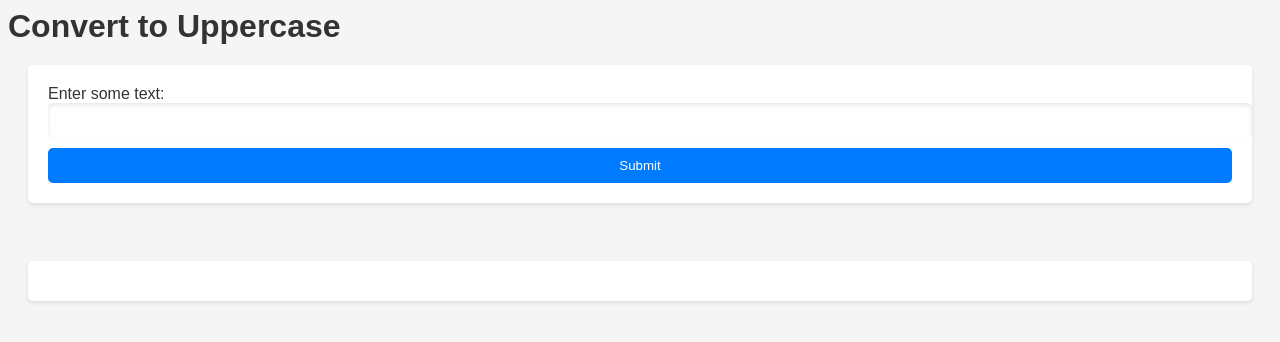
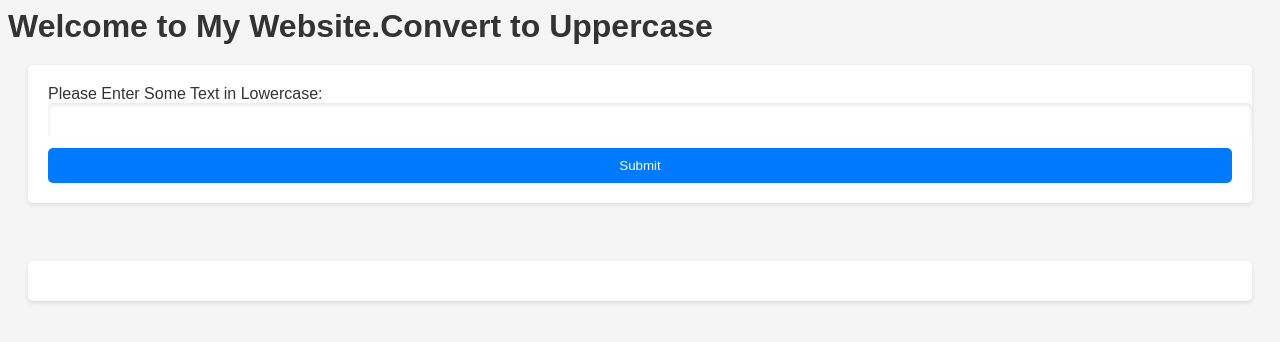
Before and after one commit to Hifzul27/static-api, a plain HTML site: page index.html in a window 1280 px wide. Drawn offline with nearby package versions, Linux system fonts and the light colour scheme.

Commit message:
Update index.html

```diff
--- a/index.html
+++ b/index.html
@@ -7,9 +7,9 @@
     <script src="https://ajax.googleapis.com/ajax/libs/jquery/3.6.0/jquery.min.js"></script>
 </head>
 <body>
-    <h1>Convert to Uppercase</h1>
+    <h1>Welcome to My Website.Convert to Uppercase</h1>
     <form>
-        <label for="text">Enter some text:</label>
+        <label for="text">Please Enter Some Text in Lowercase:</label>
         <input type="text" id="text" name="text" required />
         <button type="submit">Submit</button>
     </form>
```
